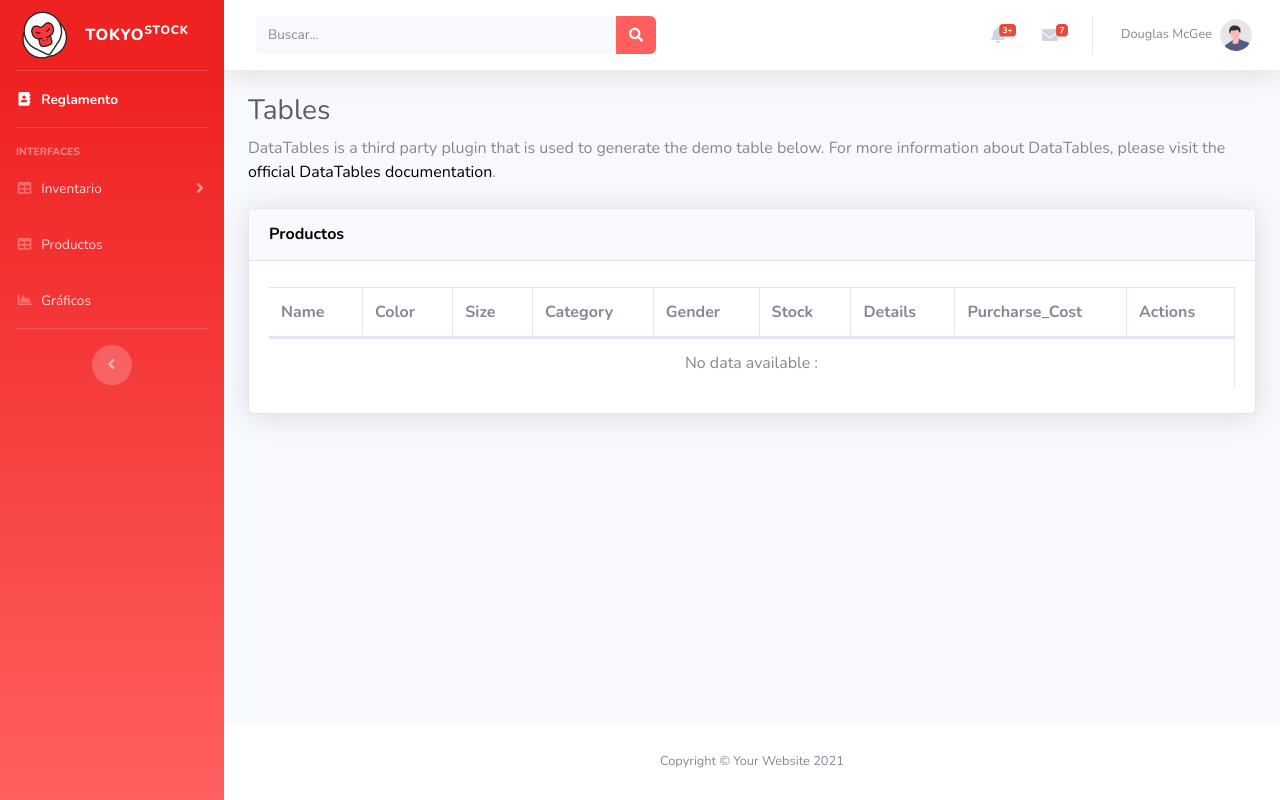
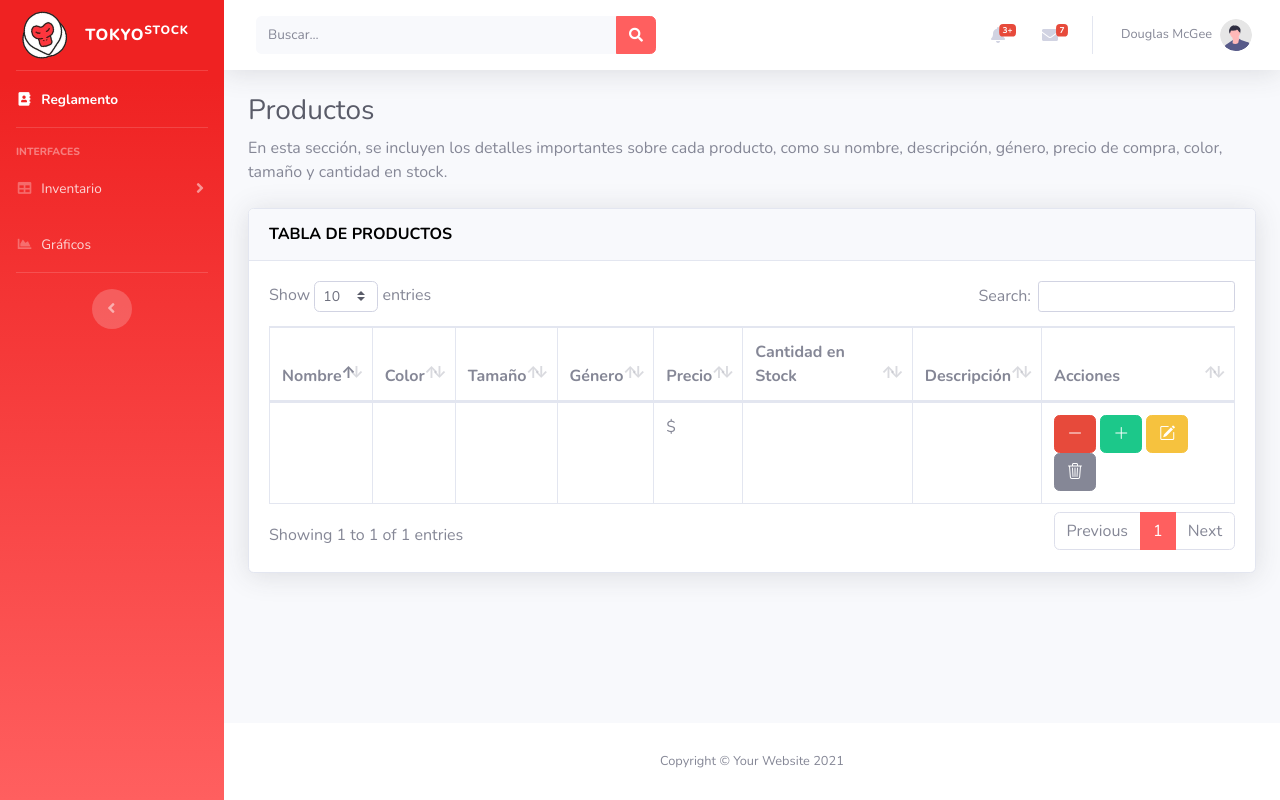
Before and after one commit to AndreCalderon1245/TokyoStock, a PHP site: page /products.php in a window 1280 px wide. Run offline with PHP 8.4, Linux system fonts and the light colour scheme; data that the repository does not hold is empty.

Commit message:
Se agregaron nuevos elementos, como lo son los botones para editar, borrar, aumentar y disminuir, asi como un reglamento general del invetario

```diff
--- a/products.php
+++ b/products.php
@@ -3,54 +3,45 @@
                 <div class="container-fluid">
 
                     <!-- Page Heading -->
-                    <h1 class="h3 mb-2 text-gray-800">Tables</h1>
-                    <p class="mb-4">DataTables is a third party plugin that is used to generate the demo table below.
-                        For more information about DataTables, please visit the <a target="_blank" href="https://datatables.net">official DataTables documentation</a>.</p>
+                    <h1 class="h3 mb-2 text-gray-800">Productos</h1>
+                    <p class="mb-4">En esta sección, se incluyen los detalles importantes sobre cada producto, como su nombre, descripción, género, precio de compra, color, tamaño y cantidad en stock.</p>
 
                     <!-- DataTales Example -->
                     <div class="card shadow mb-4">
                         <div class="card-header py-3">
-                            <h6 class="m-0 font-weight-bold text-primary">Productos</h6>
+                            <h6 class="m-0 font-weight-bold text-primary" style="text-transform: uppercase;">Tabla de Productos</h6>
                         </div>
                         <div class="card-body">
                             <div class="table-responsive">
                                 <table class="table table-bordered" id="dataTable" width="100%" cellspacing="0">
                                     <thead>
                                         <tr>
-                                            <th>Name</th>
+                                            <th>Nombre</th>
                                             <th>Color</th>
-                                            <th>Size</th>
-                                            <th>Category</th>
-                                            <th>Gender</th>
-                                            <th>Stock</th>
-                                            <th>Details</th>
-                                            <th>Purcharse_Cost</th>
-                                            <th>Actions</th>
+                                            <th>Tamaño</th>
+                                            <th>Género</th>
+                                            <th>Precio</th>
+                                            <th>Cantidad en Stock</th>
+                                            <th>Descripción</th>
+                                            <th>Acciones</th>
                                         </tr>
                                     </thead>
                                     <tbody>
-
                                         <?php
-
                                         $conexion = mysqli_connect("localhost:3307", "root", "", "tokyostock");
-                                        $SQL = "SELECT name, color, size, id_category, gender, stock, details, purcharse_cost FROM tbl_product order by name";
+                                        $SQL = "SELECT name, color, size, gender, stock, details, ROUND(purcharse_cost, 2) as purcharse_cost FROM tbl_product ORDER BY name";
                                         $dato = mysqli_query($conexion, $SQL);
-
                                         if ($dato->num_rows > 0) {
                                             while ($fila = mysqli_fetch_array($dato)) {
-
                                         ?>
                                                 <tr>
-
                                                     <td style="text-transform: uppercase;"><?php echo $fila['name']; ?></td>
                                                     <td style="text-transform: uppercase;"><?php echo $fila['color']; ?></td>
                                                     <td style="text-transform: uppercase;"><?php echo $fila['size']; ?></td>
-                                                    <td style="text-transform: uppercase;"><?php echo $fila['id_category']; ?></td>
                                                     <td style="text-transform: uppercase;"><?php echo $fila['gender']; ?></td>
+                                                    <td style="text-transform: uppercase;">$ <?php echo $fila['purcharse_cost']; ?></td>
                                                     <td style="text-transform: uppercase;"><?php echo $fila['stock']; ?></td>
                                                     <td style="text-transform: uppercase;"><?php echo $fila['details']; ?></td>
-                                                    <td style="text-transform: uppercase;">$ <?php echo $fila['purcharse_cost']; ?></td>
-
                                                     <td>
                                                         <a class="btn btn-danger" href="">
                                                             <i class="bi bi-dash-lg"></i>
@@ -69,7 +60,6 @@
                                                         </a>
                                                     </td>
                                                 </tr>
-
                                             <?php
                                             }
                                         } else {
--- a/templates/footer.php
+++ b/templates/footer.php
@@ -63,5 +63,4 @@ aria-hidden="true">
 <script src="js/demo/datatables-demo.js"></script>
 
 </body>
-
 </html>
--- a/templates/header.php
+++ b/templates/header.php
@@ -8,31 +8,25 @@
     <meta name="viewport" content="width=device-width, initial-scale=1, shrink-to-fit=no">
     <meta name="description" content="">
     <meta name="author" content="">
-
     <title>Tokio Stock</title>
-
     <!-- Custom fonts for this template-->
     <link rel="icon" type="image/png" href="img/tokyo-logo.png">
     <link href="vendor/fontawesome-free/css/all.min.css" rel="stylesheet" type="text/css">
     <link rel="stylesheet" href="https://cdn.jsdelivr.net/npm/bootstrap-icons@1.10.4/font/bootstrap-icons.css">
-    <link href="https://fonts.googleapis.com/css?family=Nunito:200,200i,300,300i,400,400i,600,600i,700,700i,800,800i,900,900i" rel="stylesheet">
-
+    <link
+        href="https://fonts.googleapis.com/css?family=Nunito:200,200i,300,300i,400,400i,600,600i,700,700i,800,800i,900,900i"
+        rel="stylesheet">
     <!-- Custom styles for this template-->
     <link href="css/sb-admin-2.min.css" rel="stylesheet">
-
     <!-- Custom styles for this page -->
     <link href="vendor/datatables/dataTables.bootstrap4.min.css" rel="stylesheet">
-
 </head>
 
 <body id="page-top">
-
     <!-- Page Wrapper -->
     <div id="wrapper">
-
         <!-- Sidebar -->
         <ul class="navbar-nav bg-gradient-primary sidebar sidebar-dark accordion" id="accordionSidebar">
-
             <!-- Sidebar - Brand -->
             <a class="sidebar-brand d-flex align-items-center justify-content-center" href="index.html">
                 <div class="sidebar-brand-icon rotate-n-15">
@@ -40,45 +34,34 @@
                 </div>
                 <div class="sidebar-brand-text mx-3">Tokyo<sup>Stock</sup></div>
             </a>
-
             <!-- Divider -->
             <hr class="sidebar-divider my-0">
-
             <!-- Nav Item - Dashboard -->
             <li class="nav-item active">
                 <a class="nav-link" href="index.html">
                     <i class="fas fa-fw fa-address-book"></i>
                     <span>Reglamento</span></a>
             </li>
-
             <!-- Divider -->
             <hr class="sidebar-divider">
-
             <!-- Heading -->
             <div class="sidebar-heading">
                 Interfaces
             </div>
-
             <!-- Nav Item - Pages Collapse Menu -->
             <li class="nav-item">
-                <a class="nav-link collapsed" href="#" data-toggle="collapse" data-target="#collapseTwo" aria-expanded="true" aria-controls="collapseTwo">
+                <a class="nav-link collapsed" href="#" data-toggle="collapse" data-target="#collapseTwo"
+                    aria-expanded="true" aria-controls="collapseTwo">
                     <i class="fas fa-fw fa-table"></i>
                     <span>Inventario</span>
                 </a>
                 <div id="collapseTwo" class="collapse" aria-labelledby="headingTwo" data-parent="#accordionSidebar">
                     <div class="bg-white py-2 collapse-inner rounded">
-                        <h6 class="collapse-header">Productos:</h6>
-                        <a class="collapse-item" href="buttons.html">Playeras</a>
-                        <a class="collapse-item" href="cards.html">Viniles</a>
+                        <h6 class="collapse-header">Tablas:</h6>
+                        <a class="collapse-item" href="products.php">Productos</a>
+                        <a class="collapse-item" href="vinyls.php">Viniles</a>
                     </div>
                 </div>
-            </li>
-
-            <!-- Nav Item - Products -->
-            <li class="nav-item">
-                <a class="nav-link" href="tables.html">
-                    <i class="fas fa-fw fa-table"></i>
-                    <span>Productos</span></a>
             </li>
 
             <!-- Nav Item - Charts -->
@@ -87,38 +70,31 @@
                     <i class="fas fa-fw fa-chart-area"></i>
                     <span>Gráficos</span></a>
             </li>
-
             <!-- Divider -->
             <hr class="sidebar-divider d-none d-md-block">
-
             <!-- Sidebar Toggler (Sidebar) -->
             <div class="text-center d-none d-md-inline">
                 <button class="rounded-circle border-0" id="sidebarToggle"></button>
             </div>
-
             <!-- Sidebar Message -->
-
         </ul>
         <!-- End of Sidebar -->
-
         <!-- Content Wrapper -->
         <div id="content-wrapper" class="d-flex flex-column">
-
             <!-- Main Content -->
             <div id="content">
-
                 <!-- Topbar -->
                 <nav class="navbar navbar-expand navbar-light bg-white topbar mb-4 static-top shadow">
-
                     <!-- Sidebar Toggle (Topbar) -->
                     <button id="sidebarToggleTop" class="btn btn-link d-md-none rounded-circle mr-3">
                         <i class="fa fa-bars"></i>
                     </button>
-
                     <!-- Topbar Search -->
-                    <form class="d-none d-sm-inline-block form-inline mr-auto ml-md-3 my-2 my-md-0 mw-100 navbar-search">
+                    <form
+                        class="d-none d-sm-inline-block form-inline mr-auto ml-md-3 my-2 my-md-0 mw-100 navbar-search">
                         <div class="input-group">
-                            <input type="text" class="form-control bg-light border-0 small" placeholder="Buscar..." aria-label="Search" aria-describedby="basic-addon2">
+                            <input type="text" class="form-control bg-light border-0 small" placeholder="Buscar..."
+                                aria-label="Search" aria-describedby="basic-addon2">
                             <div class="input-group-append">
                                 <button class="btn btn-primary" type="button">
                                     <i class="fas fa-search fa-sm"></i>
@@ -126,20 +102,22 @@
                             </div>
                         </div>
                     </form>
-
                     <!-- Topbar Navbar -->
                     <ul class="navbar-nav ml-auto">
-
                         <!-- Nav Item - Search Dropdown (Visible Only XS) -->
                         <li class="nav-item dropdown no-arrow d-sm-none">
-                            <a class="nav-link dropdown-toggle" href="#" id="searchDropdown" role="button" data-toggle="dropdown" aria-haspopup="true" aria-expanded="false">
+                            <a class="nav-link dropdown-toggle" href="#" id="searchDropdown" role="button"
+                                data-toggle="dropdown" aria-haspopup="true" aria-expanded="false">
                                 <i class="fas fa-search fa-fw"></i>
                             </a>
                             <!-- Dropdown - Messages -->
-                            <div class="dropdown-menu dropdown-menu-right p-3 shadow animated--grow-in" aria-labelledby="searchDropdown">
+                            <div class="dropdown-menu dropdown-menu-right p-3 shadow animated--grow-in"
+                                aria-labelledby="searchDropdown">
                                 <form class="form-inline mr-auto w-100 navbar-search">
                                     <div class="input-group">
-                                        <input type="text" class="form-control bg-light border-0 small" placeholder="Search for..." aria-label="Search" aria-describedby="basic-addon2">
+                                        <input type="text" class="form-control bg-light border-0 small"
+                                            placeholder="Search for..." aria-label="Search"
+                                            aria-describedby="basic-addon2">
                                         <div class="input-group-append">
                                             <button class="btn btn-primary" type="button">
                                                 <i class="fas fa-search fa-sm"></i>
@@ -149,16 +127,17 @@
                                 </form>
                             </div>
                         </li>
-
                         <!-- Nav Item - Alerts -->
                         <li class="nav-item dropdown no-arrow mx-1">
-                            <a class="nav-link dropdown-toggle" href="#" id="alertsDropdown" role="button" data-toggle="dropdown" aria-haspopup="true" aria-expanded="false">
+                            <a class="nav-link dropdown-toggle" href="#" id="alertsDropdown" role="button"
+                                data-toggle="dropdown" aria-haspopup="true" aria-expanded="false">
                                 <i class="fas fa-bell fa-fw"></i>
                                 <!-- Counter - Alerts -->
                                 <span class="badge badge-danger badge-counter">3+</span>
                             </a>
                             <!-- Dropdown - Alerts -->
-                            <div class="dropdown-list dropdown-menu dropdown-menu-right shadow animated--grow-in" aria-labelledby="alertsDropdown">
+                            <div class="dropdown-list dropdown-menu dropdown-menu-right shadow animated--grow-in"
+                                aria-labelledby="alertsDropdown">
                                 <h6 class="dropdown-header">
                                     Alerts Center
                                 </h6>
@@ -198,16 +177,17 @@
                                 <a class="dropdown-item text-center small text-gray-500" href="#">Show All Alerts</a>
                             </div>
                         </li>
-
                         <!-- Nav Item - Messages -->
                         <li class="nav-item dropdown no-arrow mx-1">
-                            <a class="nav-link dropdown-toggle" href="#" id="messagesDropdown" role="button" data-toggle="dropdown" aria-haspopup="true" aria-expanded="false">
+                            <a class="nav-link dropdown-toggle" href="#" id="messagesDropdown" role="button"
+                                data-toggle="dropdown" aria-haspopup="true" aria-expanded="false">
                                 <i class="fas fa-envelope fa-fw"></i>
                                 <!-- Counter - Messages -->
                                 <span class="badge badge-danger badge-counter">7</span>
                             </a>
                             <!-- Dropdown - Messages -->
-                            <div class="dropdown-list dropdown-menu dropdown-menu-right shadow animated--grow-in" aria-labelledby="messagesDropdown">
+                            <div class="dropdown-list dropdown-menu dropdown-menu-right shadow animated--grow-in"
+                                aria-labelledby="messagesDropdown">
                                 <h6 class="dropdown-header">
                                     Message Center
                                 </h6>
@@ -246,7 +226,8 @@
                                 </a>
                                 <a class="dropdown-item d-flex align-items-center" href="#">
                                     <div class="dropdown-list-image mr-3">
-                                        <img class="rounded-circle" src="https://source.unsplash.com/Mv9hjnEUHR4/60x60" alt="...">
+                                        <img class="rounded-circle" src="https://source.unsplash.com/Mv9hjnEUHR4/60x60"
+                                            alt="...">
                                         <div class="status-indicator bg-success"></div>
                                     </div>
                                     <div>
@@ -258,17 +239,17 @@
                                 <a class="dropdown-item text-center small text-gray-500" href="#">Read More Messages</a>
                             </div>
                         </li>
-
                         <div class="topbar-divider d-none d-sm-block"></div>
-
                         <!-- Nav Item - User Information -->
                         <li class="nav-item dropdown no-arrow">
-                            <a class="nav-link dropdown-toggle" href="#" id="userDropdown" role="button" data-toggle="dropdown" aria-haspopup="true" aria-expanded="false">
+                            <a class="nav-link dropdown-toggle" href="#" id="userDropdown" role="button"
+                                data-toggle="dropdown" aria-haspopup="true" aria-expanded="false">
                                 <span class="mr-2 d-none d-lg-inline text-gray-600 small">Douglas McGee</span>
                                 <img class="img-profile rounded-circle" src="img/undraw_profile.svg">
                             </a>
                             <!-- Dropdown - User Information -->
-                            <div class="dropdown-menu dropdown-menu-right shadow animated--grow-in" aria-labelledby="userDropdown">
+                            <div class="dropdown-menu dropdown-menu-right shadow animated--grow-in"
+                                aria-labelledby="userDropdown">
                                 <a class="dropdown-item" href="#">
                                     <i class="fas fa-user fa-sm fa-fw mr-2 text-gray-400"></i>
                                     Profile
@@ -288,8 +269,6 @@
                                 </a>
                             </div>
                         </li>
-
                     </ul>
-
                 </nav>
                 <!-- End of Topbar -->
```
Also changed, not shown: bd.php (+1 -12 lines).
